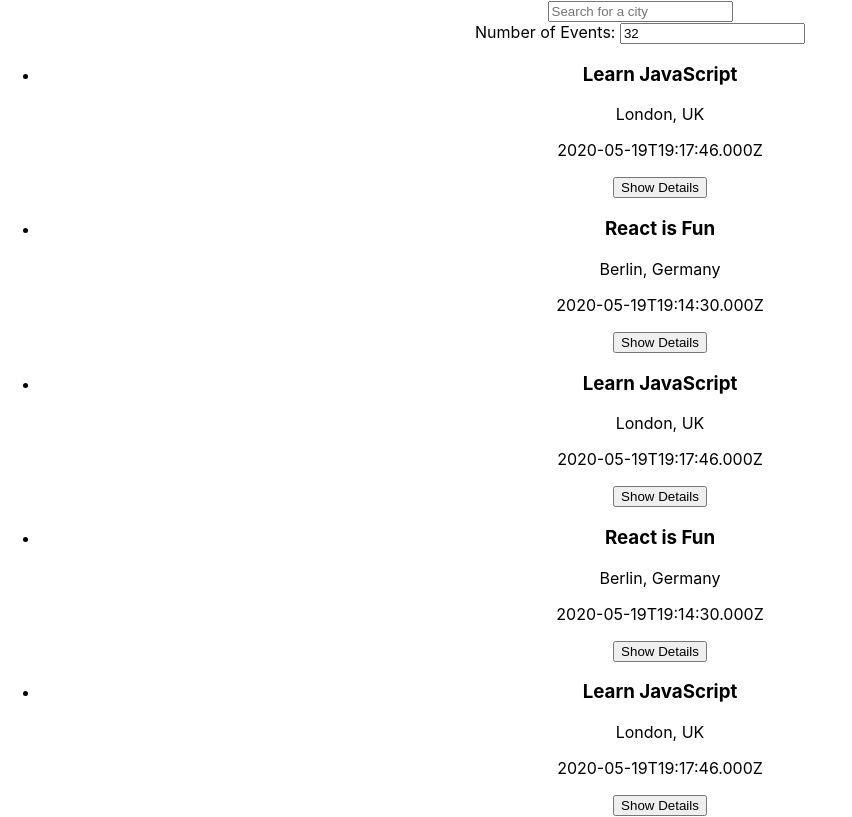
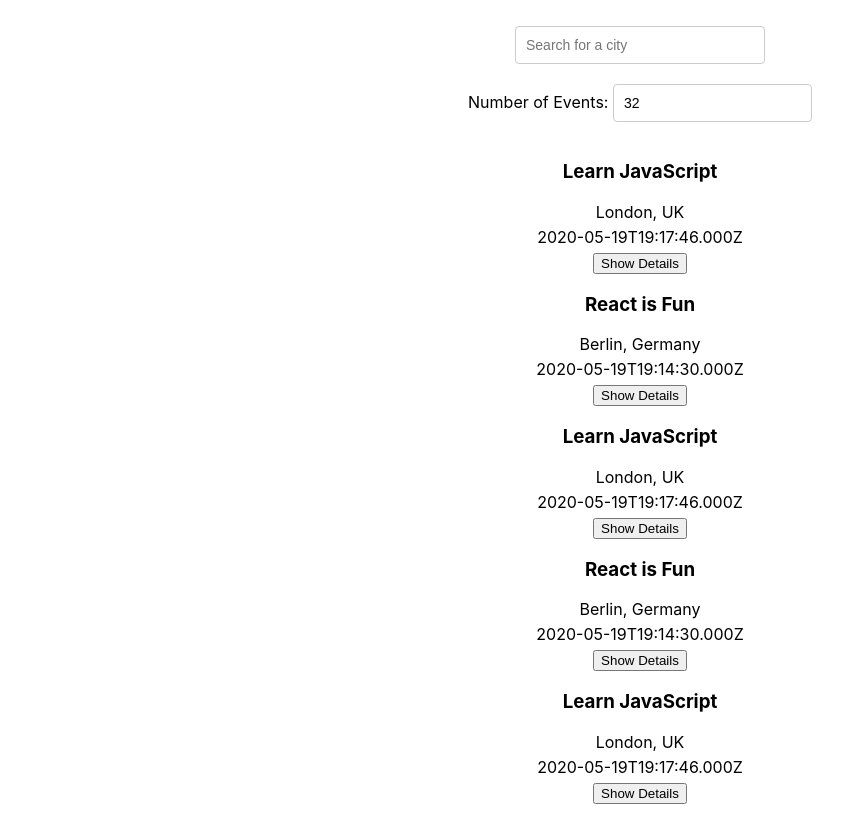
Before and after one commit to Paul-1783/meet, a React (Create React App) app: page / in a window 1280 px wide. Shown: the top 817 px of the page, without its empty margins (0-852 px from the left). Built offline with nearby package versions, Linux system fonts and the light colour scheme.

Commit message:
Added integration test for NumberOfEvents

```diff
--- a/src/App.css
+++ b/src/App.css
@@ -1,38 +1,89 @@
+@import url(https://fonts.googleapis.com/css?family=Roboto:500);
+
 .App {
   text-align: center;
+  padding: 2% 5%;
 }
 
-.App-logo {
-  height: 40vmin;
-  pointer-events: none;
+.App * {
+  box-sizing: border-box;
 }
 
-@media (prefers-reduced-motion: no-preference) {
-  .App-logo {
-    animation: App-logo-spin infinite 20s linear;
-  }
+ul {
+  padding: 0;
+  list-style: none;
 }
 
-.App-header {
-  background-color: #282c34;
-  min-height: 100vh;
+p {
+  margin: 5px 0;
+}
+
+input[type="text"],
+input[type="number"] {
+  padding: 8px 6px 8px 10px;
+  border-radius: 4px;
+  outline: none;
+  border: 1px solid #ccc;
+  font-size: 14px;
+  line-height: 20px;
+  align-self: center;
+  height: 38px;
+  margin-bottom: 20px;
+}
+
+.city {
+  width: 250px;
+}
+
+#city-search {
   display: flex;
   flex-direction: column;
-  align-items: center;
-  justify-content: center;
-  font-size: calc(10px + 2vmin);
-  color: white;
+  margin: auto;
+  position: relative;
 }
 
-.App-link {
-  color: #61dafb;
+.suggestions {
+  width: 250px;
+  position: absolute;
+  top: 45px;
+  z-index: 2;
+  align-self: center;
+  margin: 0;
+  font-size: 14px;
+  box-shadow: 10px 10px 16px -12px rgba(0, 0, 0, 0.75);
 }
 
-@keyframes App-logo-spin {
-  from {
-    transform: rotate(0deg);
-  }
-  to {
-    transform: rotate(360deg);
-  }
+.suggestions>li {
+  text-align: left;
+  padding: 8px 6px 8px 10px;
+  background-color: #eee;
+  cursor: default;
 }
+
+.suggestions>li:last-child {
+  border-bottom-left-radius: 4px;
+  border-bottom-right-radius: 4px;
+}
+
+.suggestions>li:hover {
+  background-color: #bcdcdb;
+}
+
+.event {
+  padding: 10px 10px 35px;
+  margin-bottom: 10px;
+  text-align: left;
+  border: 1px solid #ccc;
+  border-radius: 4px;
+  position: relative;
+}
+
+.details-btn {
+  position: absolute;
+  right: 5px;
+  bottom: 5px;
+  padding: 5px 8px;
+  border-radius: 4px;
+  outline: none;
+  cursor: pointer;
+}
--- a/src/App.js
+++ b/src/App.js
@@ -14,7 +14,7 @@
 
   useEffect(() => {
     fetchData();
-  }, [currentCity]);
+  }, [currentCity, currentNOE]);
 
   const fetchData = async () => {
     const allEvents = await getEvents();
@@ -29,7 +29,7 @@
   return (
     <div className="App">
       <CitySearch allLocations={allLocations} setCurrentCity={setCurrentCity} />
-      <NumberOfEvents />
+      <NumberOfEvents setCurrentNOE={setCurrentNOE} />
       <EventList events={events} />
     </div>
   );
--- a/src/components/NumberOfEvents.js
+++ b/src/components/NumberOfEvents.js
@@ -1,21 +1,20 @@
 import { useState } from "react";
 
-const NumberOfEvents = () => {
-  let [queryValue, setQueryValue] = useState(32);
+const NumberOfEvents = ({ setCurrentNOE }) => {
   const handleNumberChanged = (event) => {
     let changedValue = event.target.value;
     if (changedValue < 32 || isNaN(changedValue) || changedValue > 64) {
-      setQueryValue(32);
+      setCurrentNOE(Number(32));
     }
-    setQueryValue(Number(changedValue));
+    setCurrentNOE(Number(changedValue));
   };
 
   return (
     <div id="number-of-events">
-      <label htmlFor="number-of-events-input">Number of Events: </label>
+      <label htmlFor="number-of-event s-input">Number of Events: </label>
       <input
         type="text"
-        value={queryValue}
+        defaultValue={32}
         className="max-events"
         placeholder="Enter max number of indicated events"
         onChange={handleNumberChanged}
```
Also changed, not shown: 2 other files (tests, documents, lock files or other folders).
